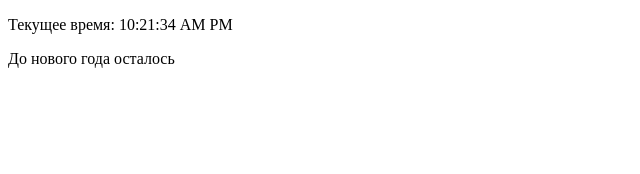
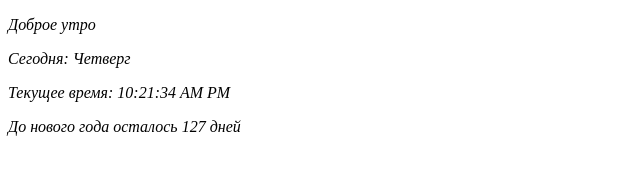
Before and after one commit to OksanaGlobazh-1991/3D-GLO, a plain HTML site: page 1/index1.html in a window 1280 px wide. Shown: the whole page, without its empty margins (0-640 px from the left). Drawn offline with Linux system fonts and the light colour scheme.

Commit message:
lesson17/2

```diff
--- a/1/index1.html
+++ b/1/index1.html
@@ -4,6 +4,11 @@
   <meta charset="UTF-8">
   <meta http-equiv="X-UA-Compatible" content="IE=edge">
   <meta name="viewport" content="width=device-width, initial-scale=1.0">
+  <style type="text/css">
+  p {
+    font-style: italic;
+  }
+</style>
   <title>Document</title>
 </head>
 <body>
--- a/1/script1.js
+++ b/1/script1.js
@@ -1,10 +1,43 @@
-let hello = document.querySelector('.hello'),
+const hello = document.querySelector('.hello'),
     day = document.querySelector('.day'),
     time = document.querySelector('.time'),
     newYear = document.querySelector('.newYear');
 
-    let date = new Date();
+const date = new Date();
 
-    // day.textContent = 'Сегодня: ' +
-    time.textContent = 'Текущее время: ' + date.toLocaleTimeString() + ' PM';
-    newYear.textContent = 'До нового года осталось '
+let hour = date.getHours();
+if (hour >= 6 && hour < 12) {
+  hello.textContent = 'Доброе утро';
+} else if (hour >= 12 && hour < 18) {
+  hello.textContent = 'Добрый день';
+} else if (hour >= 18 && hour < 24) {
+  hello.textContent = 'Добрый вечер';
+} else if (hour >= 0 && hour < 6) {
+  hello.textContent = 'Доброй ночи';
+}
+
+
+function getWeekDay(date) {
+    const days = ['Воскресенье', 'Понедельник', 'Вторник', 'Среда', 'Четверг', 'Пятница', 'Суббота'];
+    return days[date.getDay()];
+}
+day.textContent = 'Сегодня: ' + getWeekDay(date);
+
+
+time.textContent = 'Текущее время: ' + date.toLocaleTimeString() + ' PM';
+
+function count() {
+    let month = 'Jan',
+        date = '01',
+        year = '2022';
+    theDate = month + ' ' + date + ' ' + year;
+
+    dateNow = new Date();
+    dateStop = new Date(theDate);
+
+    timer = Math.floor((dateStop - dateNow) / 1000 / 60 / 60 / 24);
+
+    newYear.textContent = 'До нового года осталось ' + timer + ' дней';
+
+}
+count();
--- a/script/script.js
+++ b/script/script.js
@@ -22,15 +22,15 @@ window.addEventListener('DOMContentLoaded', () => {
 
             timerHours.textContent = timer.hours;
             if (timer.hours > 0 && timer.hours < 10) {
-            timerHours.textContent = '0' + timer.hours;
+                timerHours.textContent = '0' + timer.hours;
             }
             timerMinutes.textContent = timer.minutes;
             if (timer.minutes > 0 && timer.minutes < 10) {
-            timerMinutes.textContent = '0' + timer.minutes;
+                timerMinutes.textContent = '0' + timer.minutes;
             }
             timerSeconds.textContent = timer.seconds;
             if (timer.seconds > 0 && timer.seconds < 10) {
-            timerSeconds.textContent = '0' + timer.seconds;
+                timerSeconds.textContent = '0' + timer.seconds;
             }
             if (timer.timeRemaining < 0) {
                 clearInterval(idInterval);
```
